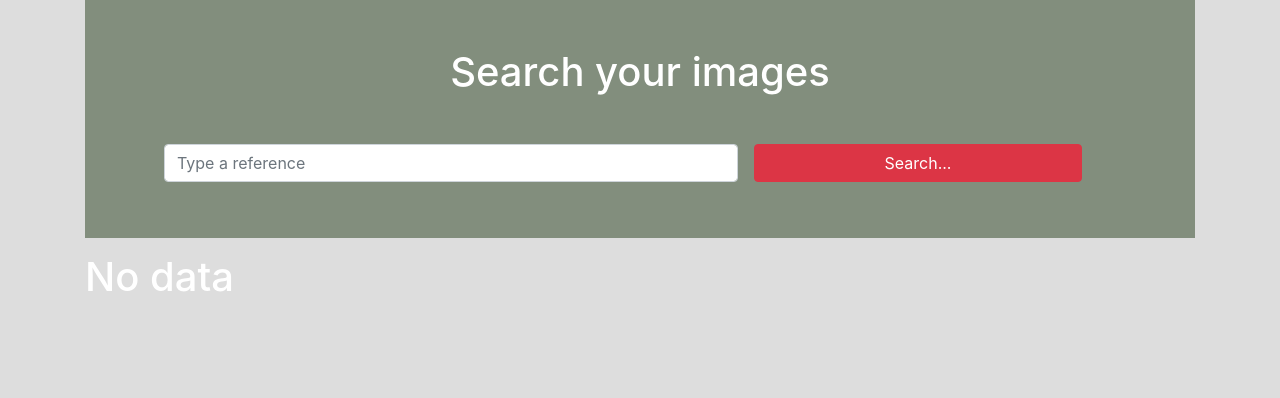
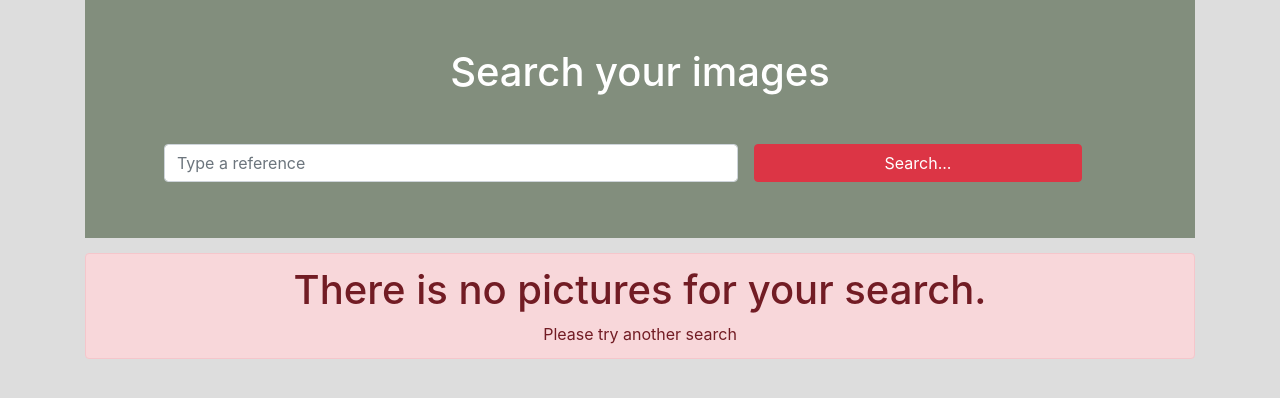
Before and after one commit to Enkdress/search-of-images, a React (Create React App) app: page / in a window 1280 px wide. Shown: the top 398 px of the page. Built offline with nearby package versions, Linux system fonts and the light colour scheme.

Commit message:
Refactor splitting the components

```diff
--- /dev/null
+++ b/src/app/components/results/NoPicture.js
@@ -0,0 +1,11 @@
+import React from 'react'
+
+const NoPicture = () => {
+    return (
+        <div className="alert alert-danger text-center">
+            <h1>There is no pictures for your search. </h1>
+            <span>Please try another search</span>
+        </div>
+    )
+}
+export default NoPicture;
--- /dev/null
+++ b/src/app/components/results/Picture.js
@@ -0,0 +1,28 @@
+import React from 'react'
+
+const Picture = ({image}) => {
+    return (
+        <div className='card' key={image.id}>
+            <div className="main-image">
+                <img className='images' src={image.webformatURL} alt={image.tags} />
+
+                <div className="bodyCard card-body">
+                    <div className="card-title text-center">
+                        <p>
+                            <img src={image.userImageURL} />
+                            {image.user}
+                        </p>
+                    </div>
+                    <div className="tags text-center">
+                        <p className="card-text">downloads: {image.downloads}</p>
+                        <p className="card-text">views: {image.views}</p>
+                        <p className="card-text">likes: {image.likes}</p>
+                    </div>
+                </div>
+            </div>
+            <br id="endPage" />
+        </div>
+    );
+}
+
+export default Picture
--- a/src/app/components/results/Results.js
+++ b/src/app/components/results/Results.js
@@ -1,35 +1,15 @@
 import React from 'react';
+import Picture from './Picture';
+import NoPicture from './NoPicture';
 import './Results.css';
 
 const Result = ({data}) => {
     if (!data) {
-        return <h1>No data</h1>
+        return <NoPicture />
     } else {
         return (
             <div>
-                {data.map(image => {
-                    return (
-                        <div className='card' key={image.id}>
-                            <div className="main-image">
-                                <img className='images' src={image.webformatURL} alt={image.tags} />
-
-                                <div className="bodyCard card-body">
-                                    <div className="card-title text-center">
-                                        <p>
-                                            <img src={image.userImageURL} />
-                                            {image.user}
-                                        </p>
-                                    </div>
-                                    <div className="tags text-center">
-                                        <p className="card-text">downloads: {image.downloads}</p>
-                                        <p className="card-text">views: {image.views}</p>
-                                        <p className="card-text">likes: {image.likes}</p>
-                                    </div>
-                                </div>
-                            </div>
-                            <br id="endPage" />
-                        </div>);
-                })}
+                {data.map(image => <Picture image={image} />)}
             </div>
         )
     }
```
